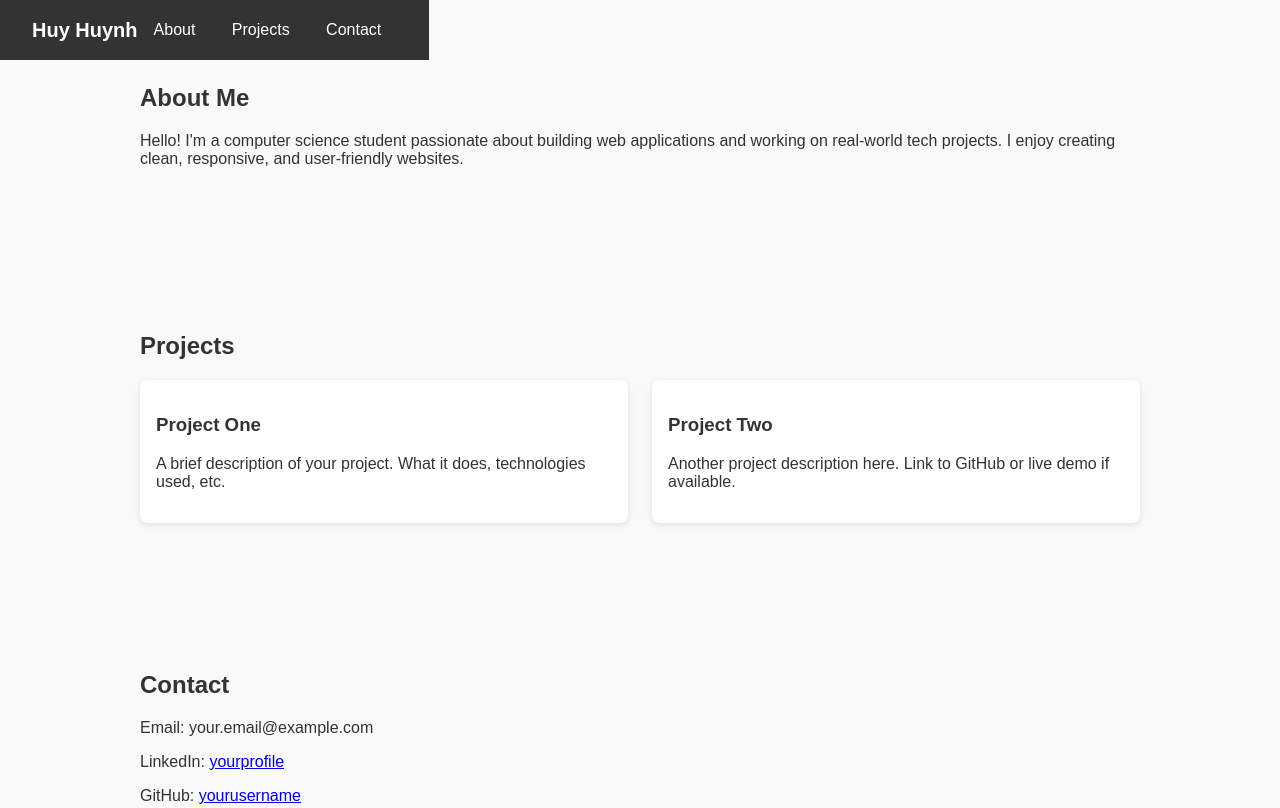
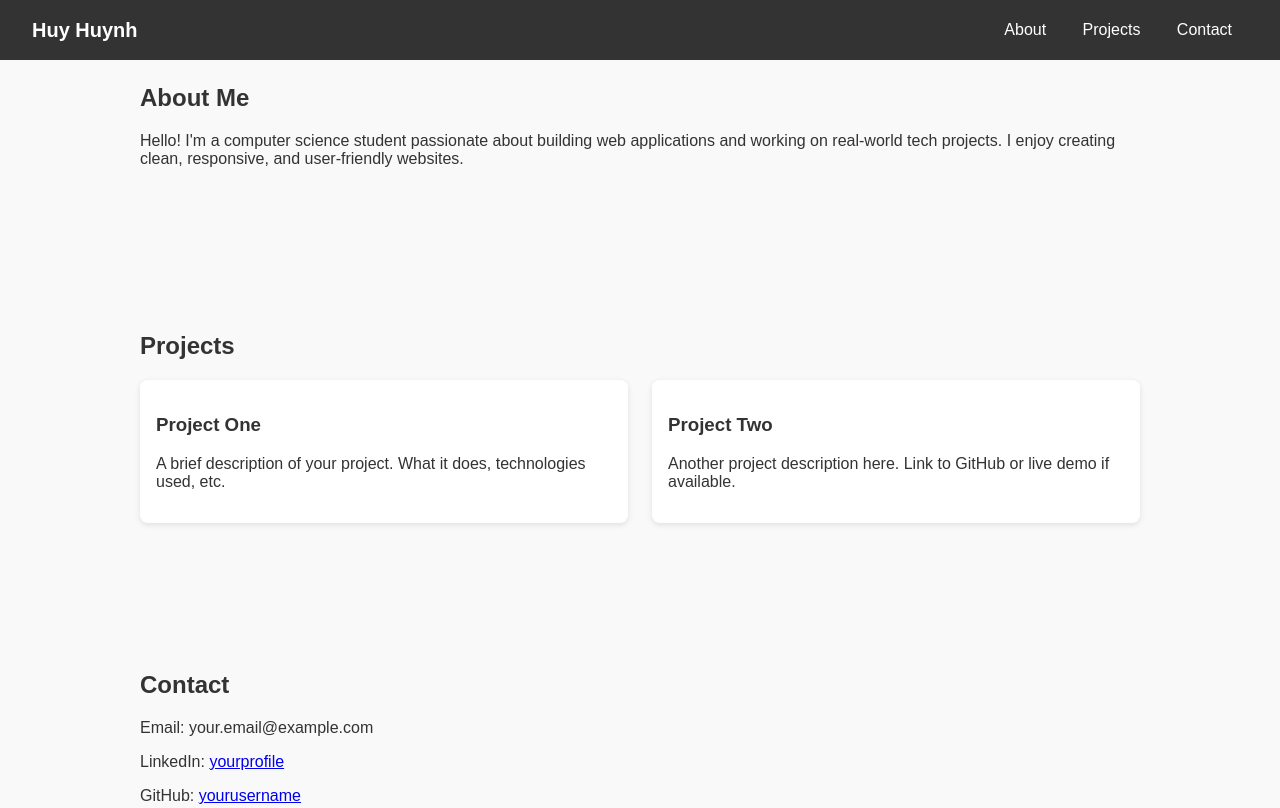
Before and after one commit to heweytheduck/portfolio, a plain HTML site: page index.html in a window 1280 px wide. Shown: the top 808 px of the page. Drawn offline with nearby package versions, Linux system fonts and the light colour scheme.

Commit message:
nav bar fixed

```diff
--- a/index.html
+++ b/index.html
@@ -24,6 +24,9 @@
       display: flex;
       justify-content: center;
       position: fixed;
+      top: 0;
+      width: 100%;
+      z-index: 1000;
     }
 
     nav a {
```
